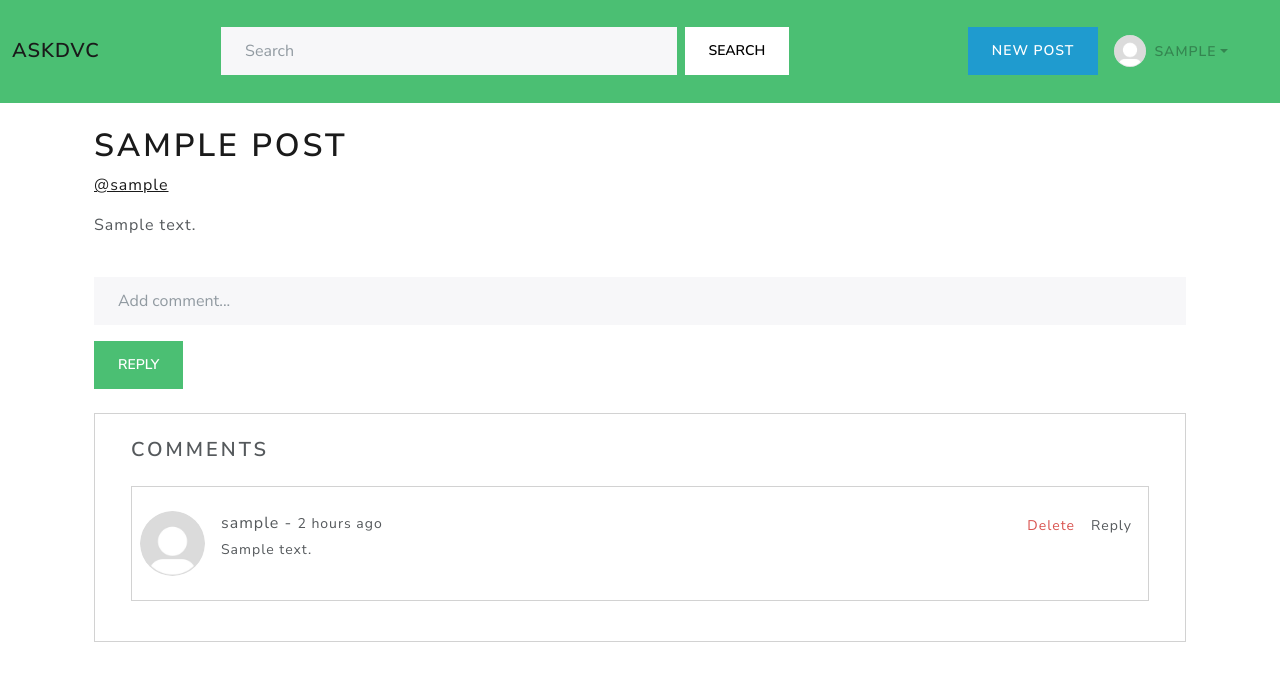
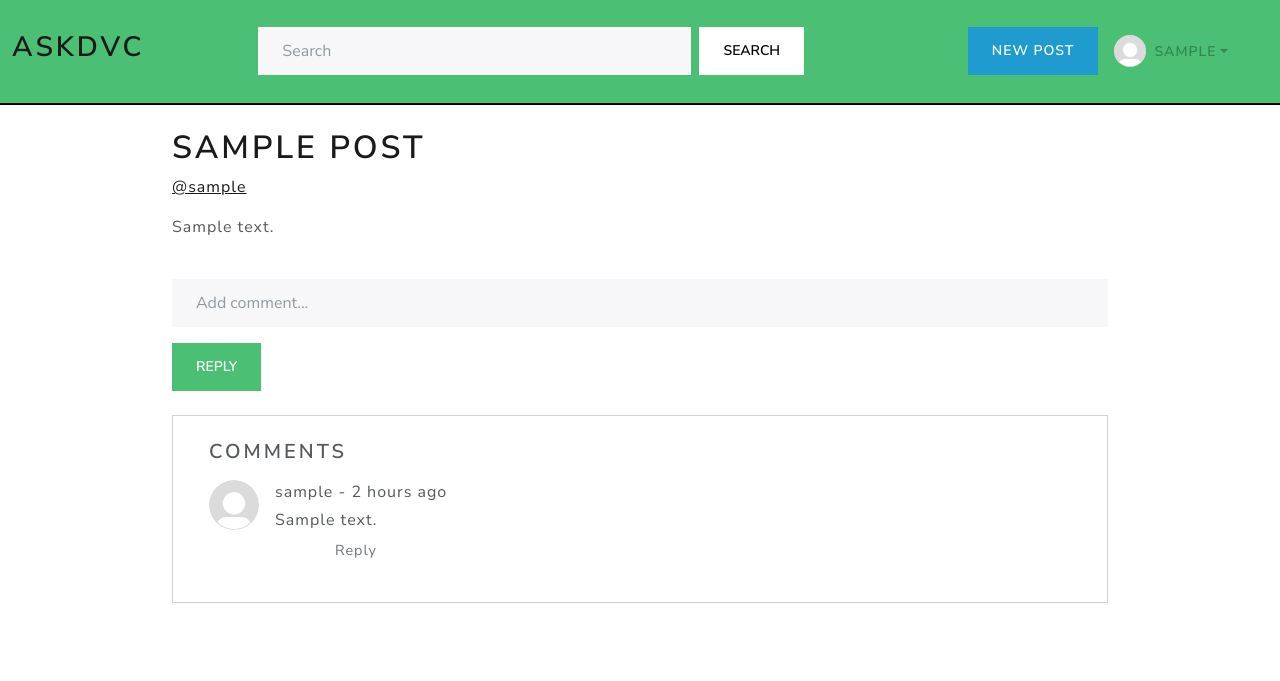
Before and after one commit to deuxcoast/ask-dvc, a Django app: page /post/1 in a window 1280 px wide. Shown: the top 681 px of the page. Run offline with Django 5.2, Linux system fonts and the light colour scheme; a user stored in the database is signed in; tables that the repository leaves empty hold one stand-in row (values such as "Sample post"); some libraries are stand-ins or nearby versions.

Commit message:
add better styling to comments

```diff
--- a/ask_app/static/css/styles.css
+++ b/ask_app/static/css/styles.css
@@ -1,3 +1,5 @@
+/* This is for making links appear like normal text, but have an underline
+ * when the users hovers over them */
 .link-style {
   text-decoration: none;
   color: inherit;
@@ -6,3 +8,39 @@
 .link-style:hover {
   text-decoration: underline;
 }
+
+/* This makes only the bottom of the navbar have a border */
+.navbar-border-bottom-only {
+  border-top: none !important;
+  border-left: none !important;
+  border-right: none !important;
+  border-bottom: 2px solid black !important;
+}
+
+.comment-icon {
+  cursor: pointer;
+  transition: color 0.2s ease;
+  color: #6c757d; /* Bootstrap secondary text color */
+  display: inline-flex;
+  align-items: center;
+}
+
+.negative-icon:hover {
+  color: #f56565;
+}
+
+.positive:hover {
+  color: #68d391;
+}
+
+.reply-icon span {
+  font-size: 0.9rem;
+}
+
+.reply-icon:hover {
+  color: #0d6efd; /* Bootstrap primary color */
+}
+
+.icon-bar {
+  gap: 1.5rem;
+}
--- a/ask_app/views.py
+++ b/ask_app/views.py
@@ -215,5 +215,5 @@
         return render(
             request,
             "search_results.html",
-            {"search": search, "post_results": post_results},
+            {"search_term": search_term, "post_results": post_results},
         )
--- a/base/settings.py
+++ b/base/settings.py
@@ -29,6 +29,7 @@
     "ask_app",
     "crispy_forms",
     "crispy_bootstrap4",
+    "fontawesomefree",
 ]
 
 MIDDLEWARE = [
--- a/templates/comment.html
+++ b/templates/comment.html
@@ -1,13 +1,20 @@
 {% load static %}
 {% load crispy_forms_tags %}
-<div class="card py-4 px-2 my-2">
+<head>
+    <link href="{% static 'fontawesomefree/css/fontawesome.css' %}"
+          rel="stylesheet"
+          type="text/css">
+    <link href="{% static 'fontawesomefree/css/solid.css' %}"
+          rel="stylesheet"
+          type="text/css">
+</head>
 <div class="d-flex flex-start">
     <a class="link-style" href="{% url 'profile' comment.author.username %}">
         <img class="rounded-circle shadow-1-strong me-3"
              src="{% static "images/pf_default.jpg" %}"
              alt="avatar"
-                 width="65"
-                 height="65" />
+             width="50"
+             height="50" />
     </a>
     <div class="flex-grow-1 flex-shrink-1">
         <div class="">
@@ -17,20 +24,32 @@
                         <p class="mb-1">
                         {{ comment.author.username }}</a>
                         -
-                            <span class="small">2 hours ago</span>
+                        <span class="">2 hours ago</span>
                     </p>
                 </div>
-                    <div class="d-flex justify-content-between align-items-center link-style">
+                <div class="d-flex justify-content-between align-items-center">
                     {% if user.is_authenticated and comment.author == user %}
-                            <a class="px-2 link-style" href="{% url 'comment_delete' comment.id %}"><span class="small link-danger">Delete</span></a>
+                        <span class="d-flex align-items-center comment-icon negative-icon">
+                            <a class="text-decoration-none"
+                               href="{% url 'comment_delete' comment.id %}">
+                                <i class="fa-solid fa-trash negative-icon comment-icon"></i>
+                            </a>
+                        </span>
                     {% endif %}
-                        <a id="showFormButton-{{ comment.id }}"
-                           class="px-2 link-style"
-                           href="#!"><span class="small ">Reply</span></a>
                 </div>
             </div>
-                <p class="small mb-0">{{ comment.body }}</p>
+            <p class="mb-0">{{ comment.body }}</p>
         </div>
+        <div class="d-flex align-items-center py-2 px-2 gap-4 icon-bar">
+            <i class="fa-solid fa-up-long comment-icon positive-icon"></i>
+            <i class="fa-solid fa-down-long comment-icon negative-icon"></i>
+            <span id="showFormButton-{{ comment.id }}"
+                  class="d-flex align-items-center comment-icon reply-icon">
+                <i class="fa-solid fa-comment-dots me-1"></i>
+                <span>Reply</span>
+            </span>
+        </div>
+        {% if reply_form %}
             <div id="replyContainer-{{ comment.id }}"
                  class="py-4"
                  style="display: none">
@@ -39,10 +58,10 @@
                     {% crispy reply_form %}
                 </form>
             </div>
+        {% endif %}
         {% for reply in comment.replies.all %}
             {% include 'reply.html' %}
         {% endfor %}
-        </div>
     </div>
 </div>
 <script>
--- a/templates/comment_delete.html
+++ b/templates/comment_delete.html
@@ -1,11 +1,12 @@
 {% extends 'base.html' %}
 {% block content %}
+    <div class="container" style="max-width: 960px">
         <div class="card text-center">
             <div class="card-header">
                 <h5 class="card-title">Are you sure you want to delete this comment?</h5>
             </div>
             <div class="card-body text-start py-4">
-            {% include 'comment.html' %}
+                {% include "comment.html" with comment=comment only %}
                 <div class="d-flex justify-content-center mt-4">
                     <form method="POST" class="d-flex gap-4">
                         {% csrf_token %}
@@ -14,4 +15,6 @@
                     </form>
                 </div>
             </div>
+        </div>
+    </div>
 {% endblock %}
--- /dev/null
+++ b/templates/comment_list.html
@@ -0,0 +1,5 @@
+{% load static %}
+{% load crispy_forms_tags %}
+{% for comment in post.comments.all %}
+    {% include 'comment_with_reply.html' %}
+{% endfor %}
--- a/templates/navbar.html
+++ b/templates/navbar.html
@@ -1,8 +1,11 @@
 {% load static %}
-<nav class="navbar navbar-expand-lg bg-success" data-bs-theme="light">
+<nav class="navbar navbar-expand-lg bg-success navbar-border-bottom-only"
+     data-bs-theme="light">
     <div class="container-fluid">
         <!-- Brand -->
-        <a class="navbar-brand" href="{% url 'index' %}">askDVC</a>
+        <a class="navbar-brand" href="{% url 'index' %}">
+            <h2>askDVC</h2>
+        </a>
         <!-- Toggler for mobile -->
         <button class="navbar-toggler"
                 type="button"
--- a/templates/post_list_item.html
+++ b/templates/post_list_item.html
@@ -5,9 +5,9 @@
         </h5>
         <div class="card-body">
             <a class="link-style" href="{% url 'profile' post.user.username %}">
-                <p class="card-title">@{{ post.user.username }}</p>
+                <p class="card-title link-style">@{{ post.user.username }}</p>
             </a>
-            <p class="card-text">{{ post.body }}</p>
+            <p class="card-text">{{ post.body|truncatechars:300 }}</p>
         </div>
     </div>
 {% endblock %}
--- a/templates/post_page.html
+++ b/templates/post_page.html
@@ -2,7 +2,7 @@
 {% load static %}
 {% load crispy_forms_tags %}
 {% block content %}
-    <div class="container">
+    <div class="container" style="max-width: 960px">
         <h1>{{ post.title }}</h1>
         <a href={% url 'profile' post.user %}
             <p class="text-body-secondary">@{{ post.user }}</p>
@@ -19,6 +19,7 @@
                 <a class="link-style" href="{% url 'login' %}">Login</a> to comment.
             {% endif %}
         </div>
+        {% if post.comments.count %}
             <div class="container">
                 <div class="row d-flex justify-content-center">
                     <!--<div class="col-md-12 col-lg-10 col-xl-8">-->
@@ -36,6 +37,6 @@
                     </div>
                 </div>
             </div>
-    </section>
+        {% endif %}
     </div>
 {% endblock %}
```
Also changed, not shown: templates/comment_with_reply.html (added, +24 -0 lines), templates/index.html (+6 -5 lines), templates/reply.html (+4 -4 lines), templates/search_results.html (+9 -7 lines). Lines whose indentation alone changed are shown as unchanged.
